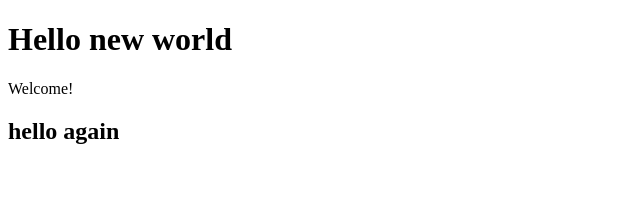
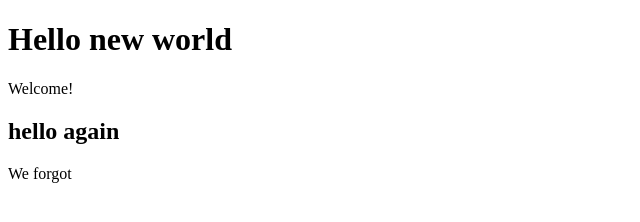
Before and after one commit to Jajuan-Brainstation/Testing-repo, a plain HTML site: page index.html in a window 1280 px wide. Shown: the full height of the page, 0-640 px from the left. Drawn offline with Linux system fonts and the light colour scheme.

Commit message:
#1 Added content

```diff
--- a/index.html
+++ b/index.html
@@ -12,5 +12,6 @@
         <h1>Hello new world</h1>
         <p>Welcome!</p>
         <h2>hello again</h2>
+        <p>We forgot</p>
     </body>
 </html>
```
